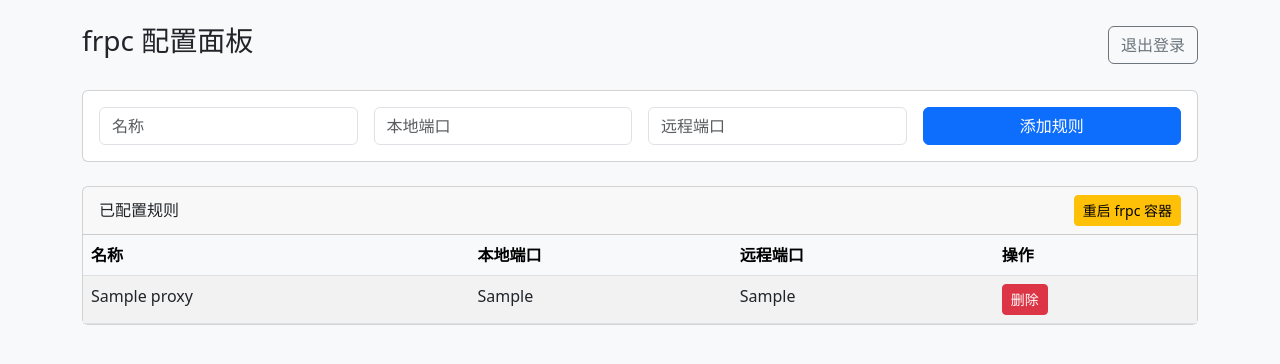
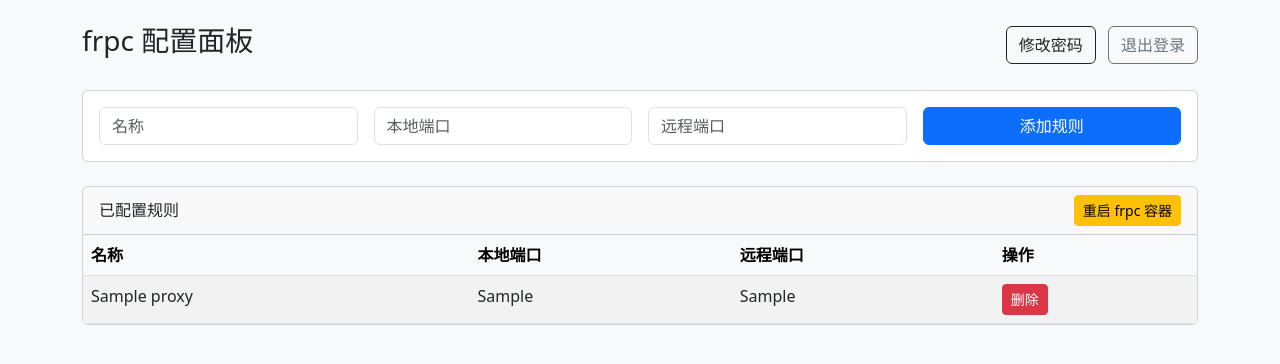
Before and after one commit to zeyu8023/frpc-panel, a Flask app: template templates/index.html in a window 1280 px wide. Shown: the top 364 px of the page. Run offline with Flask 3, Linux system fonts and the light colour scheme; the visitor is signed in with stand-in values (Sample User, id 1); the template is opened without the code that fills it: most values are stand-ins (such as "Sample title", 1, 10 or a date in 2020).

Commit message:
Update index.html

```diff
--- a/templates/index.html
+++ b/templates/index.html
@@ -9,7 +9,10 @@
   <div class="container py-4">
     <div class="d-flex justify-content-between align-items-center mb-4">
       <h3>frpc 配置面板</h3>
-      <a href="/logout" class="btn btn-outline-secondary">退出登录</a>
+      <div>
+        <a href="/change-password" class="btn btn-outline-dark me-2">修改密码</a>
+        <a href="/logout" class="btn btn-outline-secondary">退出登录</a>
+      </div>
     </div>
 
     <div class="card mb-4">
```
